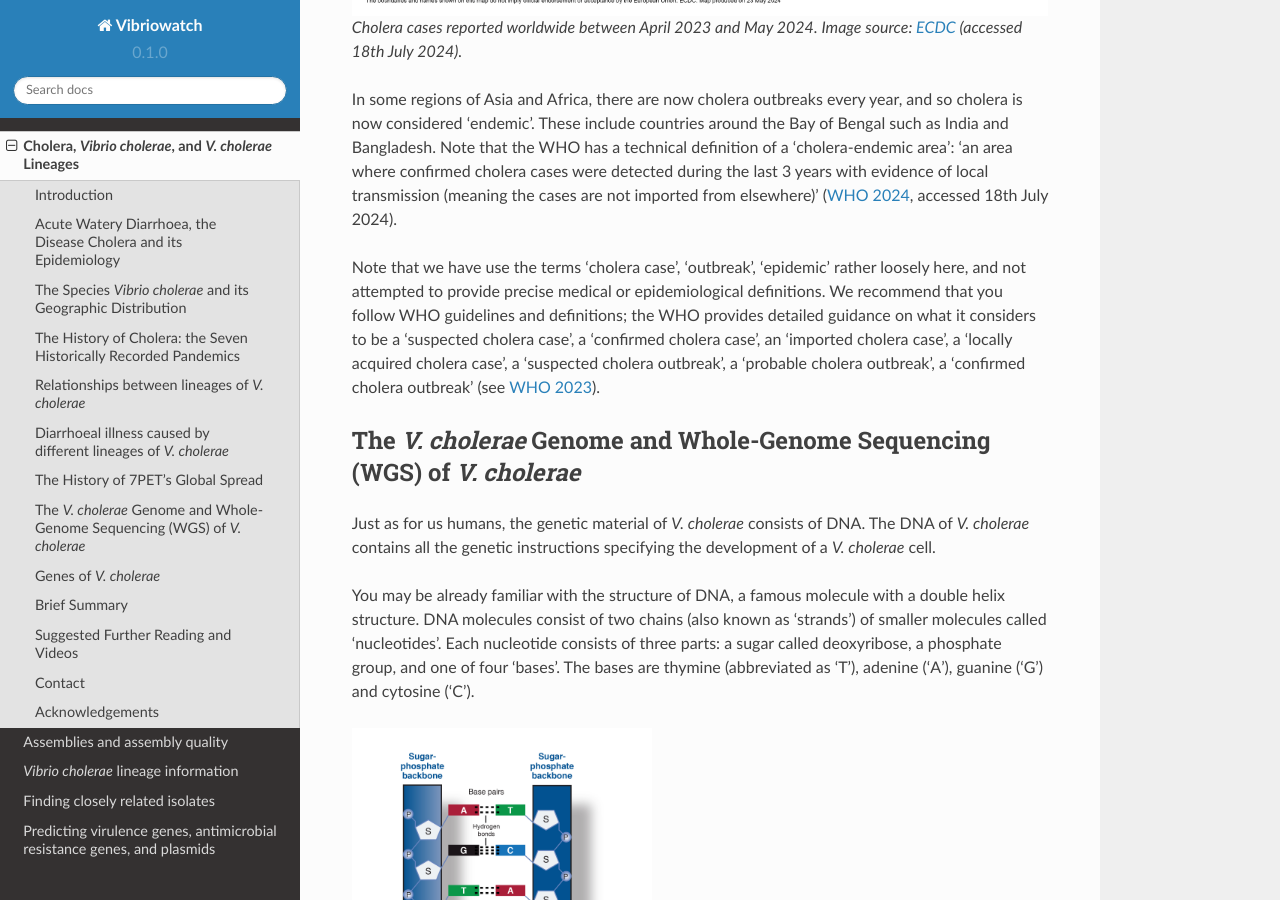
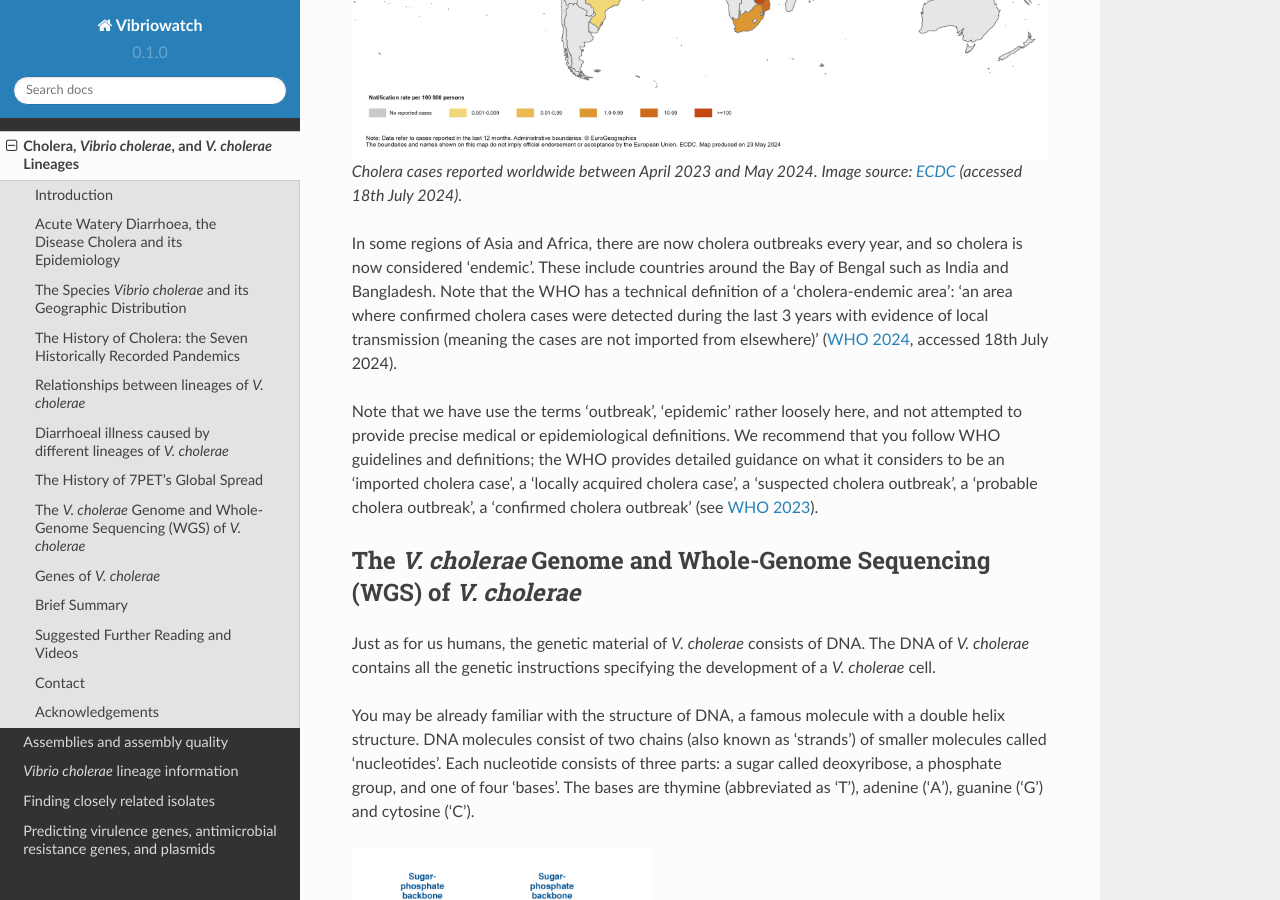
Before and after one commit to avrilcoghlan/cholerabook, a Sphinx documentation site: the page built from docs/source/vibriogenomes.rst, in a window 1280 px wide and 900 px high, scrolled down 9927 px. Built offline with Sphinx 7.4.7 and the Read the Docs theme 2.0.0, drawn with Linux system fonts in a browser that asks for light colours; some of the changed lines change nothing that is shown; some of the changed text lies outside the part shown.

Commit message:
Update vibriogenomes.rst

```diff
--- a/docs/source/vibriogenomes.rst
+++ b/docs/source/vibriogenomes.rst
@@ -9,7 +9,16 @@
 Acute Watery Diarrhoea, the Disease Cholera and its Epidemiology
 ----------------------------------------------------------------
 
-Cholera is a disease characterised by acute watery diarrhoea. It is an infection caused by a water-borne bacterium
+Cholera is a disease characterised by acute watery diarrhoea, leading to rapidly progressing dehydration and shock (`Sack et al 2004`_).
+
+.. _Sack et al 2004: https://pubmed.ncbi.nlm.nih.gov/14738797/
+
+The WHO provides detailed guidance on what it considers to be a 'suspected cholera case' and
+a 'confirmed cholera case' (see `WHO 2023`_).
+
+.. _WHO 2023: https://www.gtfcc.org/wp-content/uploads/2023/02/gtfcc-public-health-surveillance-for-cholera-interim-guidance.pdf
+
+It is an infection caused by a water-borne bacterium
 called *Vibrio cholerae*, a curved Gram-negative rod-shaped bacterium.
 
 .. figure:: Vibrio_cholerae.jpg
@@ -262,10 +271,9 @@
 
 .. _WHO 2024: https://www.who.int/news-room/fact-sheets/detail/cholera
 
-Note that we have use the terms 'cholera case', 'outbreak', 'epidemic' rather loosely here, and not attempted to
+Note that we have use the terms 'outbreak', 'epidemic' rather loosely here, and not attempted to
 provide precise medical or epidemiological definitions. We recommend that you follow WHO guidelines and definitions;
-the WHO provides detailed guidance on what it considers to be a 'suspected cholera case',
-a 'confirmed cholera case', an 'imported cholera case', a 'locally acquired cholera case', a 'suspected cholera outbreak',
+the WHO provides detailed guidance on what it considers to be an 'imported cholera case', a 'locally acquired cholera case', a 'suspected cholera outbreak',
 a 'probable cholera outbreak', a 'confirmed cholera outbreak' (see `WHO 2023`_).
 
 .. _WHO 2023: https://www.gtfcc.org/wp-content/uploads/2023/02/gtfcc-public-health-surveillance-for-cholera-interim-guidance.pdf
@@ -377,4 +385,4 @@
 Acknowledgements
 ----------------
 
-Contributors to this course: Avril Coghlan, Nick Thomson.
+Contributors to this course: Avril Coghlan, Matt Dorman, Ismail Bashir, Nick Thomson.
```
